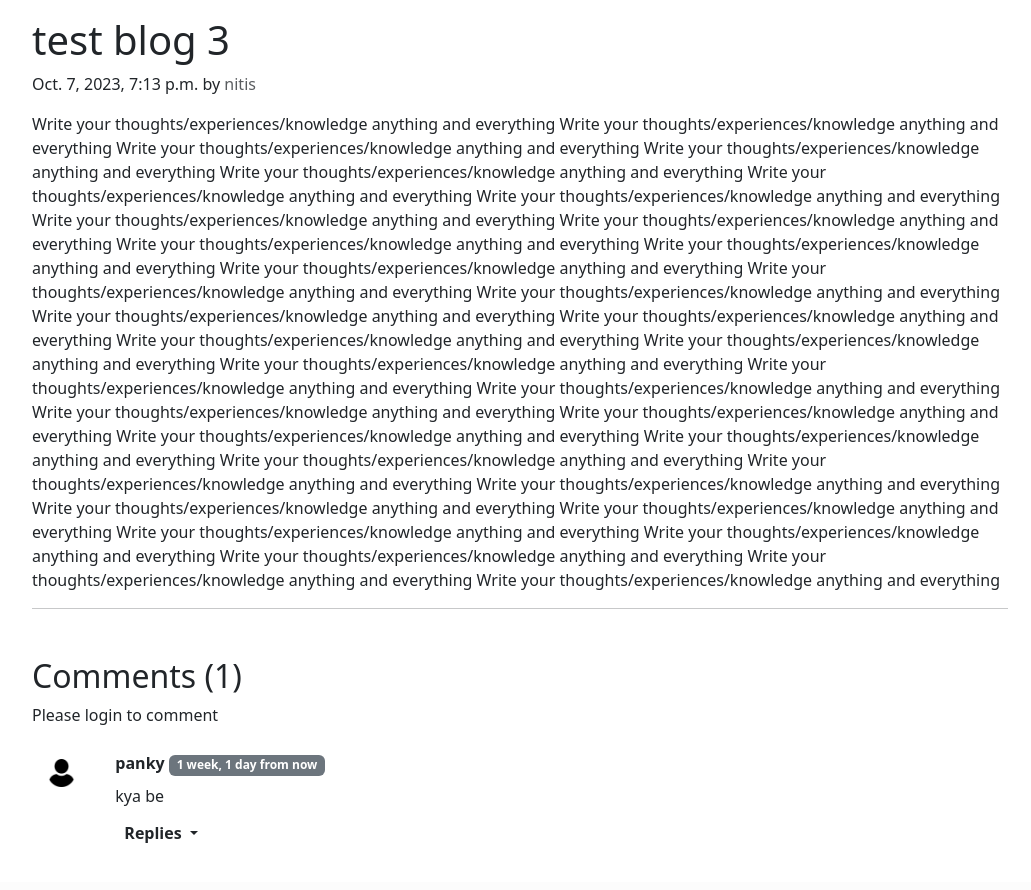
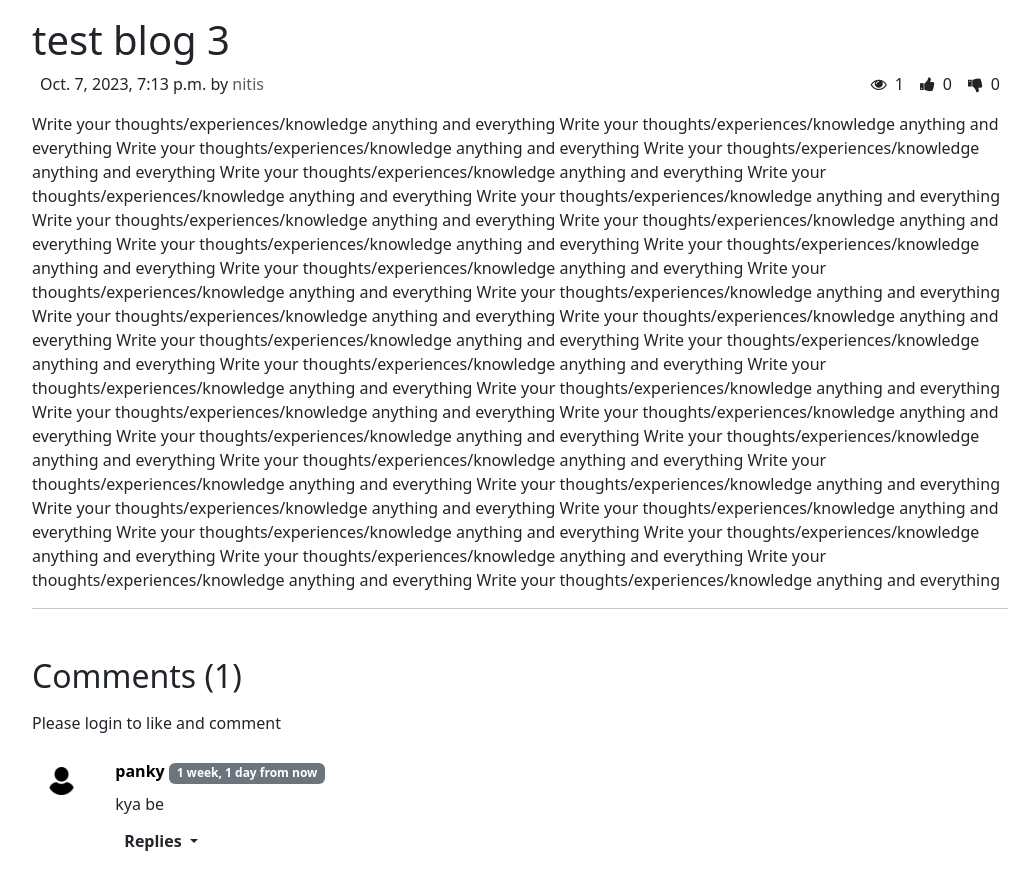
Before and after one commit to solARisOP/we-log, a Django app: a page that uses templates/base.html in a window 1280 px wide. Shown: the part 67-957 px from the top of the page, without its empty margins (120-1151 px from the left). Before the commit the page ends 910 px from the top, so only its background shows below. Run offline with Django 4.2, Linux system fonts and the light colour scheme; data comes from the database, SQL or seed files in the repository; both versions use the stored data as it was after the commit; data that the repository does not hold is empty.

Commit message:
12/10/23 - users can now like and dislike blogs and added sorting feature of blogs, blogs can be now sorted by time creted, likes and views

```diff
--- a/blog/admin.py
+++ b/blog/admin.py
@@ -1,7 +1,10 @@
 from django.contrib import admin
-from blog.models import Post, BlogComment
+from blog.models import Post, BlogComment, ViewCount, Like, Dislike
 
 # Register your models here.
 
 admin.site.register(Post)
 admin.site.register(BlogComment)
+admin.site.register(ViewCount)
+admin.site.register(Like)
+admin.site.register(Dislike)
--- a/blog/urls.py
+++ b/blog/urls.py
@@ -5,9 +5,12 @@ urlpatterns = [
     path('updater', views.updateBlog, name = "updateBlog"),
     path('update/<slug:slug>', views.updateView, name = "updateView"),
     path('delete/<slug:slug>', views.deleteBlog, name = "deleteBlog"),
+    path('stat/<slug:slug>', views.LikesDislikes, name = "LikesDislikes"),
     path('postblog', views.postBlog, name = "postBlog"),
     path('createblog', views.createBlog, name = "createBlog"),
     path('postComment', views.postComment, name = "postComment"),
     path('', views.blogHome, name = "blogHome"),
     path('<slug:slug>', views.blogPost, name = "blogPost"),
+    path('sort/<int:opt>', views.sortBy, name = "sortBy"),
+
 ]
--- a/blog/views.py
+++ b/blog/views.py
@@ -1,12 +1,16 @@
 from django.shortcuts import render, HttpResponse, redirect
-from blog.models import Post, BlogComment
+from blog.models import Post, BlogComment, ViewCount, Like, Dislike
 from django.core.exceptions import ObjectDoesNotExist
 from django.contrib import messages
 from blog.templatetags import extras
 from django.urls import reverse
 from you.models import Notification
+from django.http import JsonResponse
+import json
+from django.db.models import Count
 
 def blogHome(request):
+    request.session.pop("query", None)
     allPosts = Post.objects.all()
     context = {'allPosts' : allPosts}
     return render(request, "blog/blogHome.html", context)
@@ -14,6 +18,16 @@ def blogHome(request):
 def blogPost(request, slug):
     try:
         post = Post.objects.get(slug = slug)
+        like = 0
+        dislike = 0
+        if request.user.is_authenticated:
+            ViewCount.objects.get_or_create(post = post, user = request.user)
+
+            if Like.objects.filter(post = post, user = request.user).exists():
+                like = 1
+            elif Dislike.objects.filter(post = post, user = request.user).exists():
+                dislike = 1
+
         comments = BlogComment.objects.filter(post = post, parent = None)
         replies = BlogComment.objects.filter(post = post).exclude(parent = None)
 
@@ -23,8 +37,8 @@ def blogPost(request, slug):
             if parent not in replyDict:
                 replyDict[parent] = []
             replyDict[parent].append(reply)
-        print(replyDict)
-        context = {'post' : post, 'comments' : comments, 'replyDict' : replyDict}
+
+        context = {'post' : post, 'comments' : comments, 'replyDict' : replyDict, 'like' : like, 'dislike' : dislike}
         return render(request, "blog/blogPost.html", context)
     except ObjectDoesNotExist:
         messages.error(request, "No such blog exists")
@@ -141,3 +155,55 @@ def deleteBlog(request, slug):
 
 
     return HttpResponse("very bad request", status= 405)
+
+def LikesDislikes(request, slug):
+    if request.user.is_authenticated and request.method == "POST":
+        data = json.loads(request.body.decode('utf-8'))
+        opt = data['message']
+        post = Post.objects.get(slug = slug)
+
+        if opt == 1:
+            Like.objects.create(user = request.user, post = post)
+            Dislike.objects.filter(user = request.user, post = post).delete()
+            response = {'message' : 1}
+
+        elif opt == 2:
+            Like.objects.filter(user = request.user, post = post).delete()
+            response = {'message' : 2}
+
+        elif opt == 3:
+            Dislike.objects.create(user = request.user, post = post)
+            Like.objects.filter(user = request.user, post = post).delete()
+            response = {'message' : 3}
+
+        elif opt == 4:
+            Dislike.objects.filter(user = request.user, post = post).delete()
+            response = {'message' : 4}
+
+        return JsonResponse(response)
+
+    return HttpResponse("sorry cantunderstand your request", status=404)
+
+def sortBy(request, opt):
+    if 'query' in request.session:
+        title = request.session['query']
+        allPostsTitle = Post.objects.filter(title__icontains = title)
+        allPostsTitle = allPostsTitle.annotate(view_count=Count('viewcount'), love=Count('likes'))
+        allPostsContent = Post.objects.filter(content__icontains = title)
+        allPostsContent = allPostsContent.annotate(view_count=Count('viewcount'), love=Count('likes'))
+        allPostsDescription = Post.objects.filter(description__icontains = title)
+        allPostsDescription = allPostsDescription.annotate(view_count=Count('viewcount'), love=Count('likes'))
+        allPosts = allPostsTitle.union(allPostsContent, allPostsDescription)
+    else:
+        allPosts = Post.objects.all()
+        allPosts = allPosts.annotate(view_count=Count('viewcount'), love=Count('likes'))
+
+    if opt == 1:
+        allPosts = allPosts.order_by('-view_count')
+    elif opt == 2:
+        allPosts = allPosts.order_by('-love')
+    elif opt == 3:
+        allPosts = allPosts.order_by('-timeStamp')
+
+    context = {'allPosts' : allPosts}
+    return render(request, "blog/blogHome.html", context)
--- a/home/views.py
+++ b/home/views.py
@@ -42,7 +42,7 @@ def authorProfile(request, username):
     if request.user.is_authenticated and request.user == user_:
         return redirect('/you')
 
-    allPosts = Post.objects.filter(user = user_)
+    allPosts = Post.objects.filter(user = user_).order_by('-timeStamp')
     if request.user.is_authenticated:
         profile = UserProfile.objects.get(user = request.user)
         followers = user_.followers.all()
@@ -81,6 +81,7 @@ def search(request):
 
         allPosts = allPostsTitle.union(allPostsContent, allPostsDescription)
         context = {'allPosts' : allPosts}
+        request.session["query"] = title
         return render(request, 'blog/blogHome.html', context)
 
     elif 'name' in request.GET:
--- /dev/null
+++ b/static/blog_post.js
@@ -0,0 +1,84 @@
+var likeBtn = document.getElementById('like-btn');
+var dislikeBtn = document.getElementById('dislike-btn');
+var likeCnt = document.getElementById('like-cnt');
+var dislikeCnt = document.getElementById('dislike-cnt');
+
+var Like = (btn)=>{
+    btn.disabled = true;
+    let message = btn.classList.contains('fa-thumbs-o-up') ? 1 : 2;
+    var post = btn.dataset.post;
+    const csrfToken = document.querySelector('input[name="csrfmiddlewaretoken"]').value;
+    fetch(`/blog/stat/${post}`, {
+        method: 'POST',
+        body: JSON.stringify({ message: message }),
+        headers: {
+            'Content-Type': 'application/json',
+            'X-CSRFToken': csrfToken,
+        },
+    })
+        .then((response) => response.json())
+        .then((data) => {
+            if(data['message'] == 1){
+                btn.classList.remove('fa-thumbs-o-up');
+                btn.classList.add('fa-thumbs-up');
+                if(dislikeBtn.classList.contains('fa-thumbs-down')){
+                    dislikeBtn.classList.remove('fa-thumbs-down');
+                    dislikeBtn.classList.add('fa-thumbs-o-down');
+                    let num = dislikeCnt.innerText;
+                    dislikeCnt.innerText = Number(num)-1;
+                }
+                let num = likeCnt.innerText;
+                likeCnt.innerText = Number(num)+1;
+            }
+            else if(data['message'] == 2){
+                btn.classList.remove('fa-thumbs-up');
+                btn.classList.add('fa-thumbs-o-up');
+                let num = likeCnt.innerText;
+                likeCnt.innerText = Number(num)-1;
+            }
+            btn.disabled = false;
+        })
+        .catch((error) => {
+            console.error('Error:', error);
+        });
+}
+
+var Dislike = (btn)=>{
+    btn.disabled = true;
+    let message = btn.classList.contains('fa-thumbs-o-down') ? 3 : 4;
+    var post = btn.dataset.post;
+    const csrfToken = document.querySelector('input[name="csrfmiddlewaretoken"]').value;
+    fetch(`/blog/stat/${post}`, {
+        method: 'POST',
+        body: JSON.stringify({ message: message }),
+        headers: {
+            'Content-Type': 'application/json',
+            'X-CSRFToken': csrfToken,
+        },
+    })
+        .then((response) => response.json())
+        .then((data) => {
+            if(data['message'] == 3){
+                btn.classList.remove('fa-thumbs-o-down');
+                btn.classList.add('fa-thumbs-down');
+                if(likeBtn.classList.contains('fa-thumbs-up')){
+                    likeBtn.classList.remove('fa-thumbs-up');
+                    likeBtn.classList.add('fa-thumbs-o-up');
+                    let num = likeCnt.innerText;
+                    likeCnt.innerText = Number(num)-1;
+                }
+                let num = dislikeCnt.innerText;
+                dislikeCnt.innerText = Number(num)+1;
+            }
+            else if(data['message'] == 4){
+                btn.classList.remove('fa-thumbs-down');
+                btn.classList.add('fa-thumbs-o-down');
+                let num = dislikeCnt.innerText;
+                dislikeCnt.innerText = Number(num)-1;
+            }
+            btn.disabled = false;
+        })
+        .catch((error) => {
+            console.error('Error:', error);
+        });
+}
--- a/templates/account/user_profile.html
+++ b/templates/account/user_profile.html
@@ -110,8 +110,8 @@ active
                     class="row g-0 border rounded overflow-hidden flex-md-row mt-2 mb-4 shadow-sm h-md-250 position-relative">
                     <div class="col p-4 d-flex flex-column position-static">
                         {% if user == user_ %}
-                        <i class="position-absolute fas fa-ellipsis-vertical" role"button"
-                            style="right :35px; top:30px;" data-bs-toggle="dropdown" aria-expanded="false"></i>
+                        <i class="position-absolute fas fa-ellipsis-vertical"
+                            style="right :35px; top:30px; cursor: pointer;" data-bs-toggle="dropdown" aria-expanded="false"></i>
                         <ul class="dropdown-menu">
                             <li>
                                 <a class="dropdown-item" role="button" href={% url 'updateView' post.slug %}>
--- a/templates/base.html
+++ b/templates/base.html
@@ -9,9 +9,12 @@
             <link rel="stylesheet" href="https://cdnjs.cloudflare.com/ajax/libs/font-awesome/6.4.0/css/all.min.css"
             integrity="sha512-iecdLmaskl7CVkqkXNQ/ZH/XLlvWZOJyj7Yy7tcenmpD1ypASozpmT/E0iPtmFIB46ZmdtAc9eNBvH0H/ZpiBw=="
             crossorigin="anonymous" referrerpolicy="no-referrer"/>
+            <link rel="stylesheet" href="https://cdnjs.cloudflare.com/ajax/libs/font-awesome/4.7.0/css/font-awesome.min.css">
     </head>
 
     <body>
+
+        <!--navbar-->
         <nav class="navbar navbar-expand-xxl sticky-top navbar-dark bg-black py-1">
             <div class="container-fluid">
                 <a class="navbar-brand fs-3 mx-3 pb-2 mb-1" href={% url 'home' %}>weLog</a>
@@ -78,14 +81,13 @@
             </div>
         </nav>
 
-
+        <!--messages to display-->
         {% for message in messages %}
         <div class="alert alert-{{message.tags}} mb-0 alert-dismissible fade show" role="alert">
             <strong>Message : </strong> {{ message}}
             <button type="button" class="btn-close" data-bs-dismiss="alert" aria-label="Close"></button>
         </div>
         {% endfor %}
-
 
         <!-- Sign UP Modal -->
         <div class="modal fade" id="signupModal" tabindex="-1" aria-labelledby="signupModal" aria-hidden="true"
@@ -125,7 +127,6 @@
                 </div>
             </div>
         </div>
-
 
         <!--signup otp verification madal-->
         <div class="modal fade" id="createOtpVerifModal" tabindex="-1" aria-labelledby="createOtpVerifModal"
--- a/templates/blog/blogPost.html
+++ b/templates/blog/blogPost.html
@@ -15,16 +15,51 @@
 {% block body %}
 {% load humanize %}
 {% load extras %}
+
+<!--blog post content-->
 <div class="container-fluid my-3 mb-5" style="max-width: 1000px;">
     <h1 class="blog-post-title">{{post.title}}</h1>
-    <p class="blog-post-meta">{{post.timeStamp}} by <a class="link-opacity-75 link-underline-opacity-0 link-underline-opacity-100-hover link-dark link-opacity-100-hover" href={% url 'authorProfile' post.user.username %}>{{post.user.username}}</a></p>
-
+    <div class="d-flex justify-content-between align-items-center px-2">
+        <p class="blog-post-meta mb-0">{{post.timeStamp}} by <a class="link-opacity-75 link-underline-opacity-0 link-underline-opacity-100-hover link-dark link-opacity-100-hover"
+            href={% url 'authorProfile' post.user.username %}>{{post.user.username}}</a></p>
+        <div class="d-flex align-items-center">
+            <i class="fa fa-eye ms-3 me-2"></i><p class="mb-0"></p>{{post.viewcount.all.count}}
+            <i class="fa fa-thumbs-up ms-3 me-2"></i><p class="mb-0" id="like-cnt">{{post.likes.all.count}}</p>
+            <i class="fa fa-thumbs-down ms-3 me-2"></i><p class="mb-0" id="dislike-cnt">{{post.dislikes.all.count}}</p>
+        </div>
+    </div>
     <p class="text-break" >{{post.content|safe}}</p>
     <hr>
 </div>
 
+<!--blog post comments-->
 <div class="container-fluid" style="max-width: 1000px;">
-    <h2>Comments ({{comments.count}})</h2>
+    <div class="d-flex justify-content-between align-items-center">
+        <h2>Comments ({{comments.count}})</h2>
+        {% if user.is_authenticated %}
+        <div class="d-flex align-items-center me-2">
+            {% csrf_token %}
+            <div class="me-3">
+                <i id="like-btn" class="fa
+                {% if like %}
+                fa-thumbs-up
+                {% else %}
+                fa-thumbs-o-up
+                {% endif %}
+                " aria-hidden="true" style="font-size:24px; cursor: pointer;" data-post={{post.slug}} onclick="Like(this)"></i>
+            </div>
+            <div class="ms-3">
+                <i id="dislike-btn" class="fa
+                {% if dislike %}
+                fa-thumbs-down
+                {% else %}
+                fa-thumbs-o-down
+                {% endif %}
+                " aria-hidden="true" style="font-size:24px; cursor: pointer;" data-post={{post.slug}} onclick="Dislike(this)"></i>
+            </div>
+        </div>
+        {% endif %}
+    </div>
     <div class="my-2">
         {% if user.is_authenticated %}
         <form method="POST" action="{% url 'postComment' %}">
@@ -39,7 +74,7 @@
             <button type="submit" class="btn btn-dark">Submit</button>
         </form>
         {% else %}
-        <p>Please login to comment</p>
+        <p>Please login to like and comment</p>
         {% endif %}
     </div>
     {% for comment in comments %}
@@ -48,8 +83,8 @@
             <img class="rounded mx-auto d-block w-100 p-3" src="/static/img/user.png" alt = "user">
         </div>
         <div class="col-md-11 pt-2">
-            <b>{{comment.user.username}}</b> <span class="badge bg-secondary">{{comment.timestamp|naturaltime}}</span>
-            <div class="my-2 text-break" id={{comment.slug}}>{{comment.comment}}</div>
+            <a href={% url 'authorProfile' comment.user.username %} role="button" class="text-black text-decoration-none"><b>{{comment.user.username}}</b></a> <span class="badge bg-secondary">{{comment.timestamp|naturaltime}}</span>
+            <div class="my-2 text-break" id="{{comment.slug}}">{{comment.comment}}</div>
             <div class="reply mx-0">
                 <p class="d-inline-flex gap-1">
                     {% if user.is_authenticated %}
@@ -81,6 +116,8 @@
                         </form>
                     </div>
                 </div>
+
+                <!--comment replies-->
                 <div class="collapse" id = "replies{{comment.sno}}">
                     {% for reply in replyDict|get_val:comment.sno  %}
                     <div class="row my-3">
@@ -88,8 +125,8 @@
                             <img class="rounded mx-auto d-block w-100 p-3" src="/static/img/user.png" alt = "user">
                         </div>
                         <div class="col-md-11 pt-2">
-                            <b>{{reply.user.username}}</b> <span class="badge bg-secondary">{{reply.timestamp|naturaltime}}</span>
-                            <div class="my-2 text-break" id={{reply.comment.slug}}>{{reply.comment}}</div>
+                            <a href={% url 'authorProfile' reply.user.username %} role="button" class="text-black text-decoration-none"><b>{{reply.user.username}}</b></a> <span class="badge bg-secondary">{{reply.timestamp|naturaltime}}</span>
+                            <div class="my-2 text-break" id="{{reply.comment.slug}}">{{reply.comment}}</div>
                         </div>
                     </div>
                     {% endfor %}
@@ -101,3 +138,7 @@
 
 </div>
 {% endblock body %}
+
+{% block js %}
+<script src="/static/blog_post.js"></script>
+{% endblock js %}
--- a/welog/settings.py
+++ b/welog/settings.py
@@ -148,3 +148,5 @@ EMAIL_USE_TLS = True
 EMAIL_PORT = 587
 EMAIL_HOST_USER = config('welog_email')
 EMAIL_HOST_PASSWORD = config('welog_email_')
+
+SESSION_COOKIE_AGE = 315360000
```
Also changed, not shown: blog/models.py (+12 -0 lines), templates/account/notifications.html (+12 -8 lines), templates/blog/blogHome.html (+29 -11 lines), blog/migrations/0017_post_viewcount.py (added), blog/migrations/0018_remove_post_viewcount_viewcount.py (added), blog/migrations/0019_remove_viewcount_cookie.py (added), blog/migrations/0020_alter_viewcount_post_alter_viewcount_user_likes_and_more.py (added), blog/migrations/0021_rename_dislikes_dislike_rename_likes_like.py (added), db.sqlite3.
